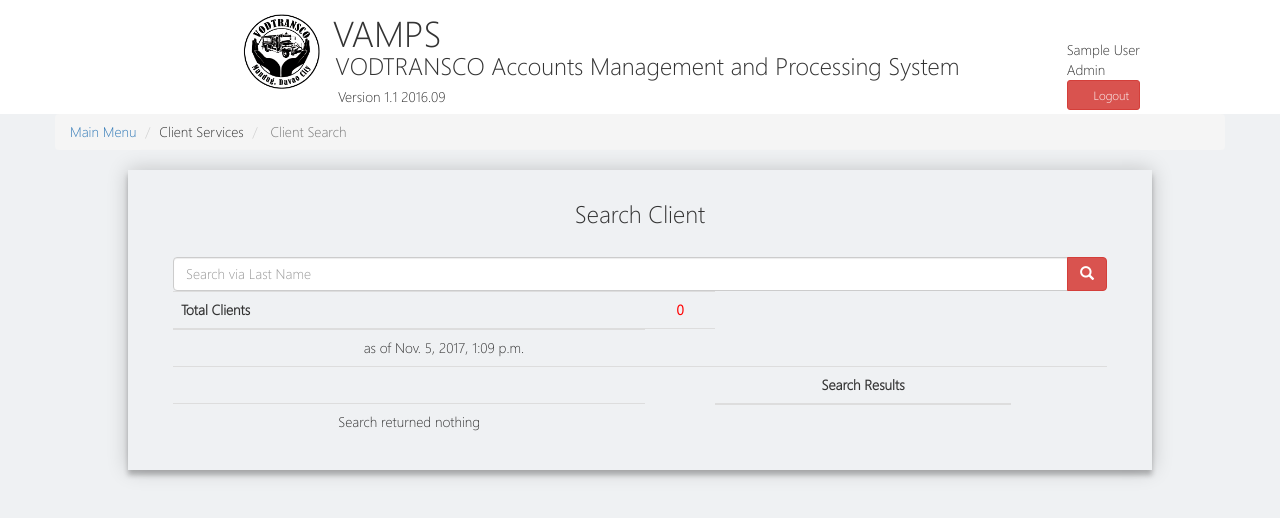
After one commit to cjayaranon/repo_vamps, a Django app: page /clients-list/ in a window 1280 px wide. The commit adds this page. Shown: the top 518 px of the page. Run offline with Django 3.2, Linux system fonts and the light colour scheme; the visitor is signed in with stand-in values (Sample User, id 1); data that the repository does not hold is empty; parts of the project's set-up code (start-up, migrations or seed data) failed here and were passed over; some libraries are stand-ins or nearby versions; some web fonts are replaced.

Commit message:
list of members

```diff
--- a/frontend/templates/admin_menu.html
+++ b/frontend/templates/admin_menu.html
@@ -45,7 +45,7 @@
                             <a href="{% url 'profile_search' %}">View Client Account</a>
                         </li>
                         <li>
-                            <a href="#">Client List</a>
+                            <a href="{% url 'clients_list' %}">Client List</a>
                         </li>
                     </ul>
                 </li>
--- a/frontend/templates/bookkeeper_menu.html
+++ b/frontend/templates/bookkeeper_menu.html
@@ -31,6 +31,9 @@
                         </li>
                         <li>
                             <a href="{% url 'profile_search' %}">View Client Account</a>
+                        </li>
+                        <li>
+                            <a href="{% url 'clients_list' %}">Client List</a>
                         </li>
                     </ul>
                 </li>
--- /dev/null
+++ b/frontend/templates/clients_list.html
@@ -0,0 +1,102 @@
+{% extends "base2.html" %}
+
+{% load static from staticfiles %}
+{% block title %} VAMPS|Log In {% endblock %}
+
+{% block css %}
+    <link rel="stylesheet" type="text/css" href="{% static 'css/new_client_overlay.css' %}">
+    <link rel="icon" type="image/png" href="{% static 'site_images/logo_bw.jpg' %}" sizes="18x16">
+{% endblock%}
+
+{% block content %}
+<title>VAMPS|View Clients</title>
+<div id="breads">
+    <ol class="breadcrumb">
+        <li>
+            <a href="{% url 'home' %}">Main Menu</a>
+        </li>
+        <li>Client Services</li>
+        <li class="active">
+          Client Search
+        </li>
+    </ol>
+</div>
+
+  {% if user.is_authenticated %}
+
+      <div class="form">
+        <h3> Search Client</h3>
+        <br>
+        <table class="table">
+          <form action="/clients-list/" method="POST">
+            {% csrf_token %}
+          <div class="input-group col-md-12">
+          <input type="text" class="search-query form-control" placeholder="Search via Last Name" name="search" />
+            <span class="input-group-btn">
+              <button class="btn btn-danger" type="submit" value="Search" id="search-button">
+                <span class=" glyphicon glyphicon-search"></span>
+              </button>
+            </span>
+          </div>
+          {% if object_list == None %}
+          {% else %}
+          <thead>
+            <tr>
+              <!-- <td></td>
+              <td></td>
+              <td></td> -->
+              <th>Total Clients</th>
+              <td>
+                <strong style="color: red;">{{count}}</strong>
+              </td>
+            </tr>
+            <tr>
+              <!-- <td></td>
+              <td></td>
+              <td></td> -->
+              <td colspan="2">as of {{date}}</td>
+            </tr>
+            <tr>
+              <td></td>
+              <td></td>
+              <th style="text-align: center;">Search Results</th>
+              <td></td>
+              <td></td>
+            </tr>
+          </thead>
+          <tbody>
+            {% for items in object_list %}
+            <tr>
+              <td>{{items}}</td>
+              <td>{{items.phone_number}}</td>
+              <td>{{items.address}}</td>
+              <td>{{items.membership_type}}</td>
+              <td>
+                <a href="\client-profile\{{items.cust_number}}" class="btn btn-info">
+                  <i class="fa fa-chevron-circle-right fa-lg fa-fw"></i>
+                  View Profile
+                </a>
+              </td>
+            </tr>
+            {% empty %}
+            <tr>
+              <td>Search returned nothing</td>
+            </tr>
+            {% endfor %}
+          </tbody>
+          {% endif %}
+          </form>
+        </table>
+      </div>
+
+
+
+  {% else %}
+    <p>CANNOT DISPLAY LIST OF USERS. YOU MUST LOGIN FIRST! </p>
+    <a href="{% url '/' %}" class="btn btn-primary">
+      <i class="fa fa-sign-in fa-lg">
+        Login
+      </i>
+    </a>
+  {% endif %}
+{% endblock %}
--- a/vamps/urls.py
+++ b/vamps/urls.py
@@ -53,6 +53,7 @@ urlpatterns = [
     url(r'^edit-profile/$', views.Modify.as_view(), name="edit_profile"),
     url(r'^restricted/$', views.restricted, name="restricted"),
     url(r'^profile-lists/$', views.ClientViewFilter.as_view(), name="profile_search"),
+    url(r'^clients-list/$', views.ClientList.as_view(), name='clients_list'),
     url(r'^old-loan-search/$', views.ViewOldLoanSearch.as_view(), name="old_loan_search"),
     url(r'^view-old-loan/(?P<id>\w+)', views.ViewOldLoan.as_view()),
     url(r'^add-new-loan-application/(?P<id>\w+)', views.loan_application.as_view(), name="new_loan"),
--- a/vamps/views.py
+++ b/vamps/views.py
@@ -417,7 +417,11 @@ class ClientList(View):
     def get(self, request, *args, **kwargs):
         try:
             products1 = Client.objects.all()
-            return render(request, 'clients_list.html', {'object_list':products1})
+            return render(request, 'clients_list.html', {
+                'object_list':products1,
+                'count':products1.count(),
+                'date':datetime.datetime.today()
+                })
         except:
             error = 'There are no clients in the database'
             return render(request, 'success.html', {'error': error})
@@ -425,9 +429,15 @@ class ClientList(View):
 
     @method_decorator(login_required)
     def post(self, request, *args, **kwargs):
-        products = Client.objects.filter(lastname__startswith=request.POST['search'])
+        products1 = Client.objects.all()
+        products = products1.filter(lastname__startswith=request.POST['search'])
+        # products = Client.objects.filter(lastname__startswith=request.POST['search'])
         if products:
-            return render(request, 'clients_list.html', {'object_list':products})
+            return render(request, 'clients_list.html', {
+                'object_list':products,
+                'count':products1.count(),
+                'date':datetime.datetime.today()
+                })
         else:
             messages.error(request, 'Search returned nothing')
             return render(request, 'clients_list.html')
```
Also changed, not shown: frontend/templates/cashier_menu.html (+3 -7 lines).
